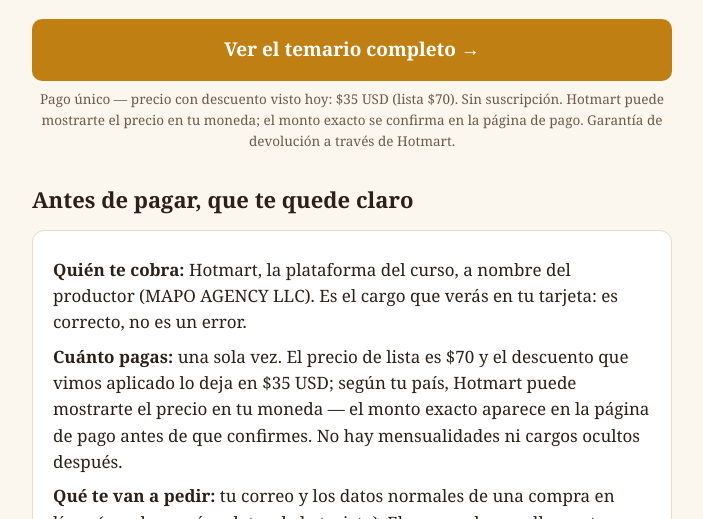
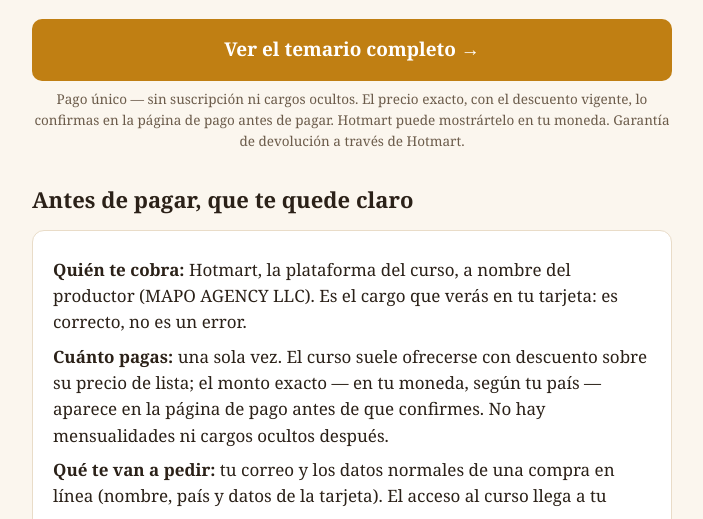
Before and after one commit to avali2/avali2.github.io, a plain HTML site: page index.html in a window 1280 px wide. Shown: the part 281-800 px from the top of the page, without its empty margins (288-991 px from the left). Drawn offline with Linux system fonts and the light colour scheme.

Commit message:
Landing sin precios fijos: el monto exacto se confirma en el pago (anti-desactualización)

```diff
--- a/index.html
+++ b/index.html
@@ -42,12 +42,12 @@ document.addEventListener('click',function(e){var a=e.target.closest('a.cta');if
   <p class="sub">El curso <strong>Velas y Jabones Artesanales 3x1</strong> reúne unas 166 lecciones en video, un ebook de 100 recetas y certificado. En Hotmart tiene <strong>4,9 de 5 estrellas con 283 reseñas de alumnas reales</strong>.</p>
 
   <a class="cta" href="https://go.hotmart.com/O107442122M?src=LANDVELAS1">Ver el temario completo →</a>
-  <p class="mini">Pago único — precio con descuento visto hoy: $35 USD (lista $70). Sin suscripción. Hotmart puede mostrarte el precio en tu moneda; el monto exacto se confirma en la página de pago. Garantía de devolución a través de Hotmart.</p>
+  <p class="mini">Pago único — sin suscripción ni cargos ocultos. El precio exacto, con el descuento vigente, lo confirmas en la página de pago antes de pagar. Hotmart puede mostrártelo en tu moneda. Garantía de devolución a través de Hotmart.</p>
 
   <h2>Antes de pagar, que te quede claro</h2>
   <div class="card">
     <p><strong>Quién te cobra:</strong> Hotmart, la plataforma del curso, a nombre del productor (MAPO AGENCY LLC). Es el cargo que verás en tu tarjeta: es correcto, no es un error.</p>
-    <p><strong>Cuánto pagas:</strong> una sola vez. El precio de lista es $70 y el descuento que vimos aplicado lo deja en $35 USD; según tu país, Hotmart puede mostrarte el precio en tu moneda — el monto exacto aparece en la página de pago antes de que confirmes. No hay mensualidades ni cargos ocultos después.</p>
+    <p><strong>Cuánto pagas:</strong> una sola vez. El curso suele ofrecerse con descuento sobre su precio de lista; el monto exacto — en tu moneda, según tu país — aparece en la página de pago antes de que confirmes. No hay mensualidades ni cargos ocultos después.</p>
     <p><strong>Qué te van a pedir:</strong> tu correo y los datos normales de una compra en línea (nombre, país y datos de la tarjeta). El acceso al curso llega a tu correo.</p>
     <p><strong>Garantía:</strong> si el curso no es para ti, Hotmart gestiona la devolución dentro del plazo de garantía del productor (el plazo exacto se confirma en la página de pago, antes de que confirmes).</p>
     <p><strong>Idioma:</strong> la página de pago puede abrir en inglés según tu país; el curso es en español.</p>
```
